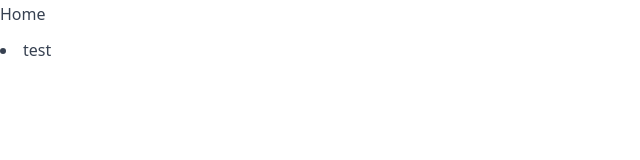
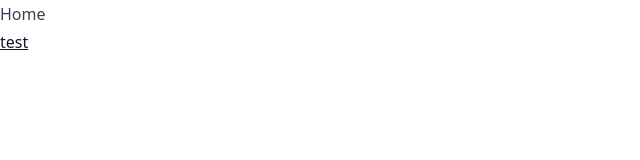
Before and after one commit to dydfuf/raondev, a Next.js app: page / in a window 1280 px wide. Shown: the top 160 px of the page, without its empty margins (0-640 px from the left). Built offline with nearby package versions, Linux system fonts and the light colour scheme.

Commit message:
blocking 사용

```diff
--- a/next.config.js
+++ b/next.config.js
@@ -1,8 +1,4 @@
 /** @type {import('next').NextConfig} */
-const nextConfig = {
-  experimental: {
-    appDir: true,
-  },
-}
+const nextConfig = {};
 
-module.exports = nextConfig
+module.exports = nextConfig;
--- a/package.json
+++ b/package.json
@@ -6,7 +6,8 @@
     "dev": "next dev",
     "build": "next build",
     "start": "next start",
-    "lint": "next lint"
+    "lint": "next lint",
+    "export": "next export"
   },
   "dependencies": {
     "@next/font": "13.1.6",
--- a/pages/index.tsx
+++ b/pages/index.tsx
@@ -1,5 +1,6 @@
 import fs from "fs";
 import { GetStaticProps } from "next";
+import Link from "next/link";
 
 interface Props {
   paths: { id: string }[];
@@ -12,7 +13,7 @@ export default function index({ paths }: Props) {
       Home
       <div>
         {paths.map((path) => (
-          <li key={path.id}>{path.id}</li>
+          <Link key={path.id} href={`/posts/${path.id}`}>{path.id}</Link>
         ))}
       </div>
     </div>
--- a/pages/posts/[id]/index.tsx
+++ b/pages/posts/[id]/index.tsx
@@ -12,7 +12,7 @@ export const getStaticPaths: GetStaticPaths = () => {
 
   const paths = posts.filter((file) => file.match(/\.md$/)).map((post) => ({ params: { id: post } }));
 
-  return { paths, fallback: true };
+  return { paths, fallback: "blocking" };
 };
 
 export const getStaticProps: GetStaticProps = async (context) => {
```
